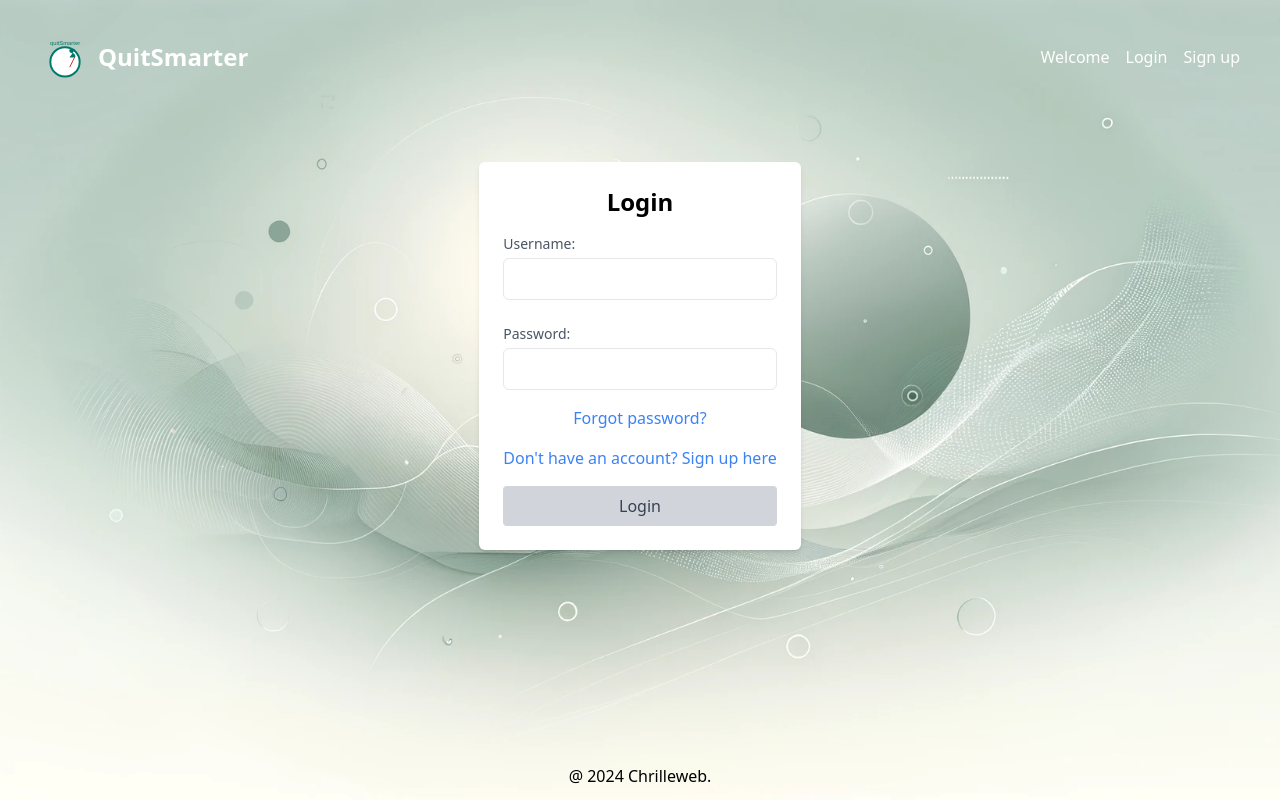
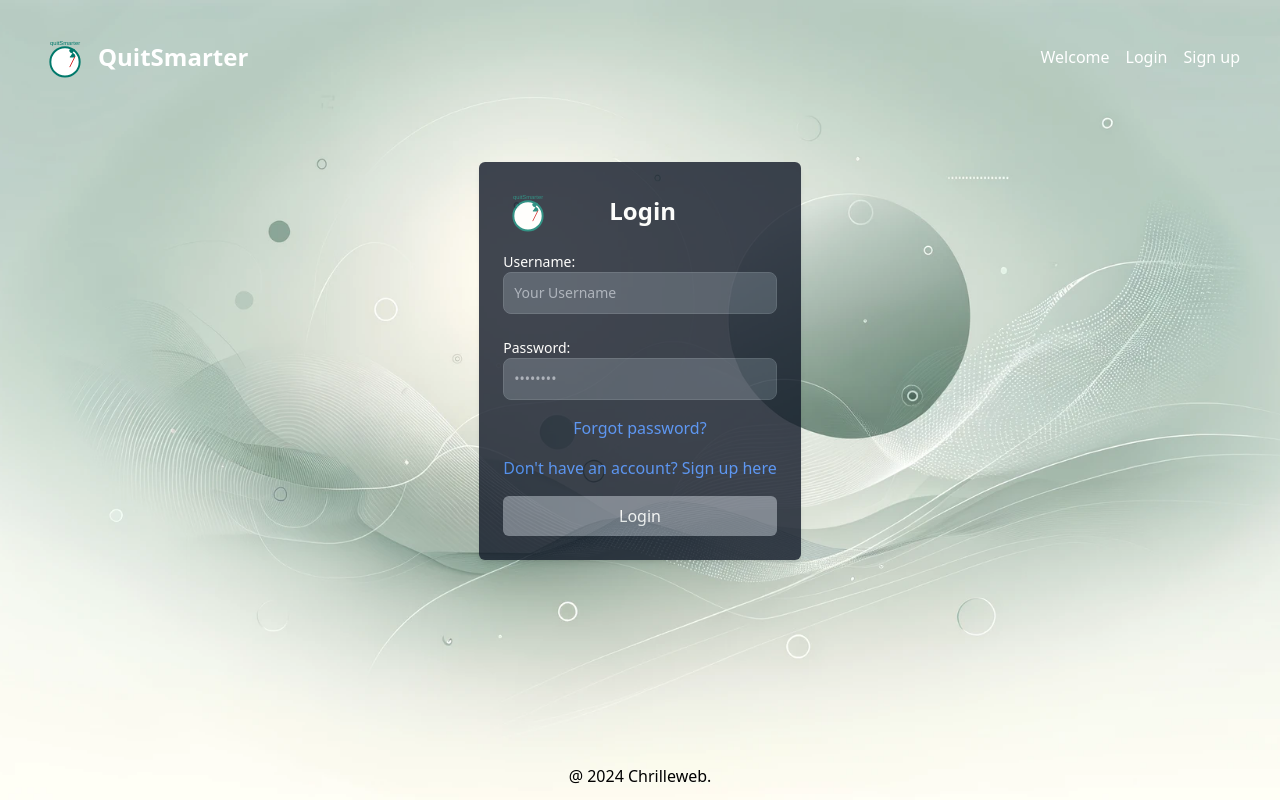
Before and after one commit to Chrilleweb/Fullstack-Eksamen, a SvelteKit app in the folder frontend/: page /login in a window 1280 px wide. Built offline with nearby package versions, Linux system fonts and the light colour scheme.

Commit message:
Refactor login page styling and add logo to login form

```diff
--- a/frontend/src/routes/login/+page.svelte
+++ b/frontend/src/routes/login/+page.svelte
@@ -44,32 +44,37 @@
 	<meta name="description" content="Login" />
 </svelte:head>
 
-<div class="mt-8 mx-auto bg-white p-6 rounded-md shadow-md">
-	<h1 class="text-2xl font-semibold mb-4 text-center">Login</h1>
+<div class="mt-8 mx-auto bg-gray-900 p-6 rounded-md shadow-md opacity-80 text-white">
+	<div class="flex mb-4">
+		<img src="/svg/logo.svg" alt="QuitSmarter Logo" width="50" height="50" class="mr-14" />
+		<h1 class="text-2xl font-semibold content-center">Login</h1>
+	</div>
 	{#if message}
 		<p class="text-red-500 mb-4">{message}</p>
 	{/if}
 	<form on:submit={handleSubmit}>
 		<div class="mb-6">
-			<label for="username" class="block text-sm font-medium text-gray-600">Username:</label>
+			<label for="username" class="block text-sm font-medium">Username:</label>
 			<input
 				type="text"
 				id="username"
 				name="username"
 				autocomplete="username"
-				class="form-input mt-1 block w-full border rounded-md p-2"
+				class="border sm:text-sm rounded-lg focus:ring-primary-600 focus:border-primary-600 block w-full p-2.5 bg-gray-700 border-gray-600 placeholder-gray-400 text-white focus:ring-blue-500 focus:border-blue-500"
+				placeholder="Your Username"
 				bind:value={username}
 				required
 			/>
 		</div>
 		<div class="mb-4">
-			<label for="password" class="block text-sm font-medium text-gray-600">Password:</label>
+			<label for="password" class="block text-sm font-medium">Password:</label>
 			<input
 				type="password"
 				id="password"
 				name="password"
 				autocomplete="current-password"
-				class="form-input mt-1 block w-full border rounded-md p-2"
+				class="border sm:text-sm rounded-lg focus:ring-primary-600 focus:border-primary-600 block w-full p-2.5 bg-gray-700 border-gray-600 placeholder-gray-400 text-white focus:ring-blue-500 focus:border-blue-500"
+				placeholder="••••••••"
 				bind:value={password}
 				required
 			/>
@@ -82,7 +87,7 @@
 		<a class="text-blue-500 mb-4 block" href="/signup">Don't have an account? Sign up here</a>
 		<button
 			type="submit"
-			class="w-full bg-gray-300 text-gray-700 px-4 py-2 rounded hover:bg-gray-400"
+			class="w-full bg-gray-500 text-white px-4 py-2 rounded-md hover:bg-gray-600 transition duration-150"
 		>
 			Login
 		</button>
```
